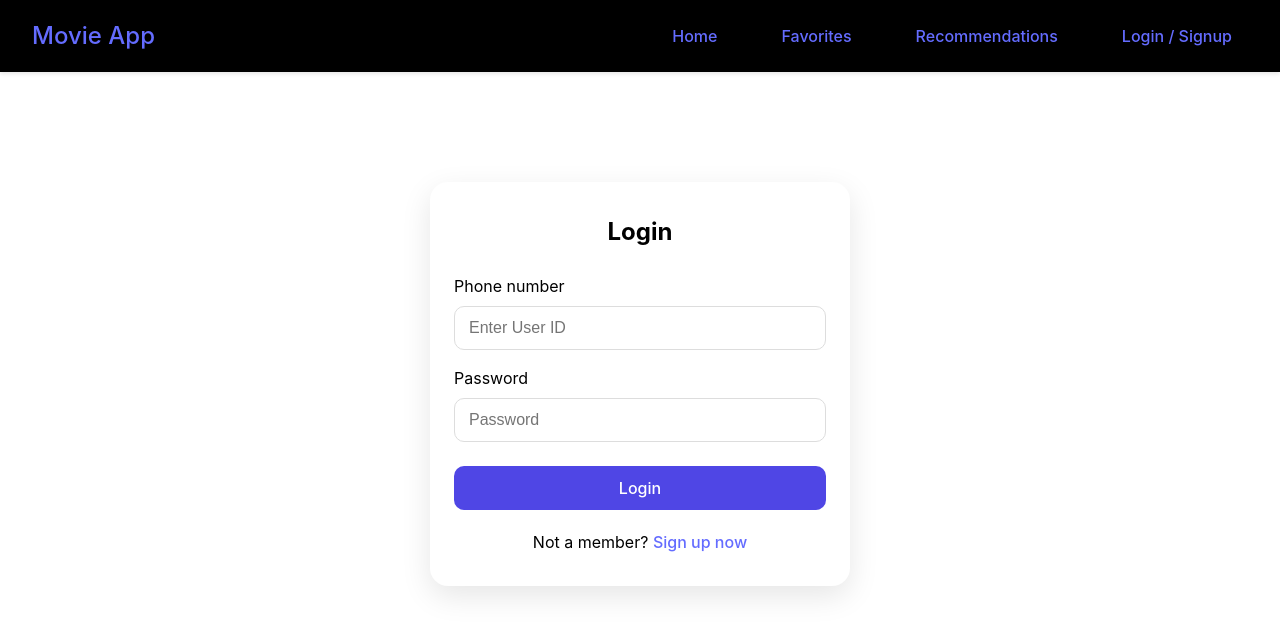
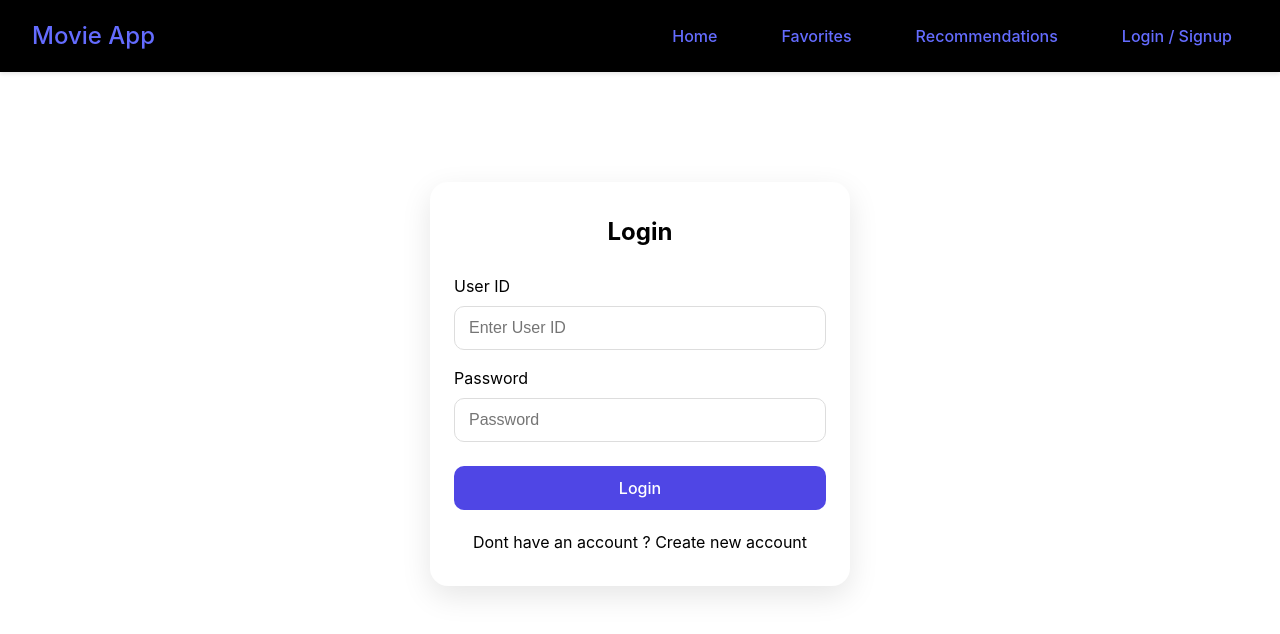
Before and after one commit to beryan-a/Movie-App, a React (Vite) app in the folder frontend/: page /login in a window 1280 px wide. Shown: the top 634 px of the page. Built offline with nearby package versions, Linux system fonts and the light colour scheme.

Commit message:
login error color

```diff
--- a/frontend/src/pages/Login.jsx
+++ b/frontend/src/pages/Login.jsx
@@ -63,7 +63,7 @@ function Login({onLoginSuccess}) {
                 color: "black"
                  }}>{isSignup ? "Sign Up" : "Login"}</h2>
 
-                {message && <p style={{ color: '#ffd700', marginBottom: '1rem' }}>{message}</p>}
+                {message && <p style={{ color: '#e60000', marginBottom: '1rem' }}>{message}</p>}
 
 
                 {!isSignup ? (
@@ -73,7 +73,7 @@ function Login({onLoginSuccess}) {
                     <form onSubmit={handleLogin} style={{ display: 'flex', flexDirection: 'column', gap: '16px'
                      }}>
                     <div style={{ display: 'flex', flexDirection: 'column', gap: '8px' ,color: "black"}}>
-                        <label htmlFor="phone">Phone number</label>
+                        <label htmlFor="phone">User ID</label>
                         <input
                             value={inputUserId}
                             type="number"
@@ -146,15 +146,17 @@ function Login({onLoginSuccess}) {
                 </form>
                 )}
 
+                {/* Login / Signup Geçiş Butonu */}
+                <div>
+                    <p onClick={() => { setIsSignup(!isSignup); setMessage(''); }} style={{ marginTop: '20px', textAlign: 'center' ,color: "black", cursor: 'pointer'}}>
+                    {isSignup ? "Already have an account? Login" : "Dont have an account ? Create new account"}
+                    </p>
+                </div>
 
 
 
 
 
-
-                <p style={{ marginTop: '20px', textAlign: 'center' ,color: "black"}}>
-                    Not a member? <a href="#">Sign up now</a>
-                </p>
             </div>
         </div>
     );
```
